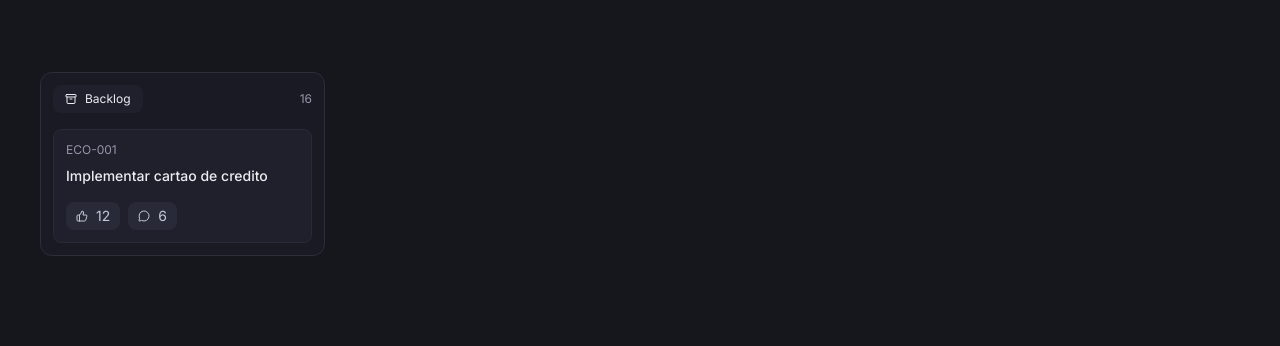
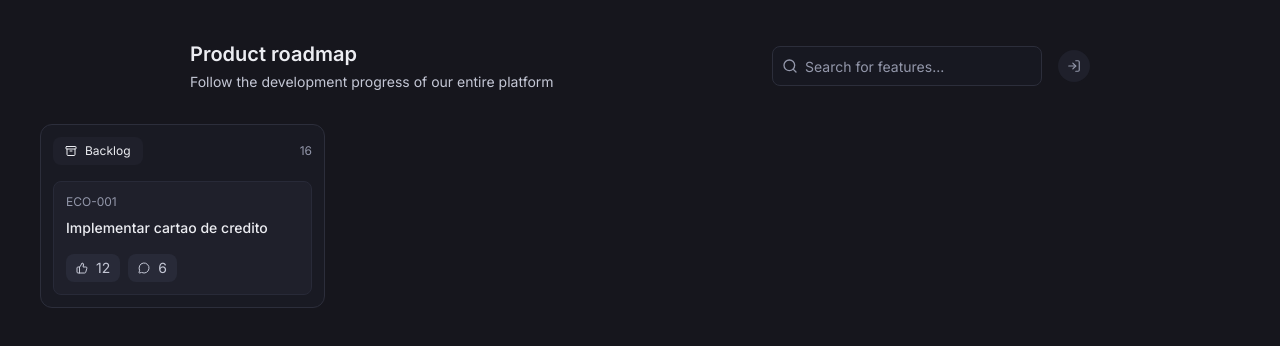
Before and after one commit to Edu-2de/next-learning, a Next.js app: page / in a window 1280 px wide. Shown: the top 346 px of the page. Built offline with nearby package versions, Linux system fonts and the light colour scheme.

Commit message:
feat: create Header component and add it to border layout

```diff
--- /dev/null
+++ b/src/app/(board)/header.tsx
@@ -0,0 +1,34 @@
+import { Input } from "@/components/input";
+import { LogInIcon, SearchIcon } from "lucide-react";
+
+export const Header = () => {
+  return (
+    <div className="max-w-225 mx-auto w-full flex items-center justify-between">
+      <div className="space-y-1">
+        <h1 className="font-semibold text-xl">Product roadmap</h1>
+        <p className="text-sm text-navy-100">
+          Follow the development progress of our entire platform
+        </p>
+      </div>
+
+      <div className="flex items-center gap-4">
+        <div className="relative">
+          <SearchIcon className="absolute size-4 text-navy-200 left-2.5 top-1/2 -translate-y-1/2 pointer-events-none" />
+
+          <Input
+            type="text"
+            placeholder="Search for features..."
+            className="w-67.5 pl-8"
+          />
+        </div>
+
+        <button
+          type="button"
+          className="size-8 rounded-full bg-navy-700 border-navy-500 flex items-center justify-center hover:bg-navy-600 transition-colors duration-150"
+        >
+          <LogInIcon className="size-3.5 text-navy-200 cursor-pointer" />
+        </button>
+      </div>
+    </div>
+  );
+};
--- a/src/app/(board)/layout.tsx
+++ b/src/app/(board)/layout.tsx
@@ -1,7 +1,9 @@
+import { Header } from "./header";
+
 export default function BoardLayout({ children }: LayoutProps<"/">) {
   return (
     <div className="max-w-[1620px] w-full mx-auto p-10 flex flex-col gap-8 h-dhv">
-      <div />
+      <Header />
 
       {children}
     </div>
--- /dev/null
+++ b/src/components/input.tsx
@@ -0,0 +1,17 @@
+import { ComponentProps } from "react";
+import { twMerge } from "tailwind-merge";
+
+export interface InputProps extends ComponentProps<"input"> {}
+
+export const Input = ({ className, ...props }: InputProps) => {
+  return (
+    <input
+      className={twMerge(
+        "bg-navy-900 border-[0.5px] border-navy-500 h-10 flex items-center placeholder-navy-200 px-3 rounded-lg text-sm",
+        "outline-none focus-visible:ring-2 focus-visible:ring-navy-400 focus-visible:ring-offset-2 focus-visible:ring-offset-navy-950",
+        className,
+      )}
+      {...props}
+    />
+  );
+};
--- a/src/components/section.tsx
+++ b/src/components/section.tsx
@@ -60,7 +60,7 @@
   return (
     <div
       className={twMerge(
-        "felx flex-col gap-2.5 overflow-y-scroll p-3",
+        "felx flex-col gap-2.5 overflow-y-auto p-3",
         className,
       )}
       {...props}
```
